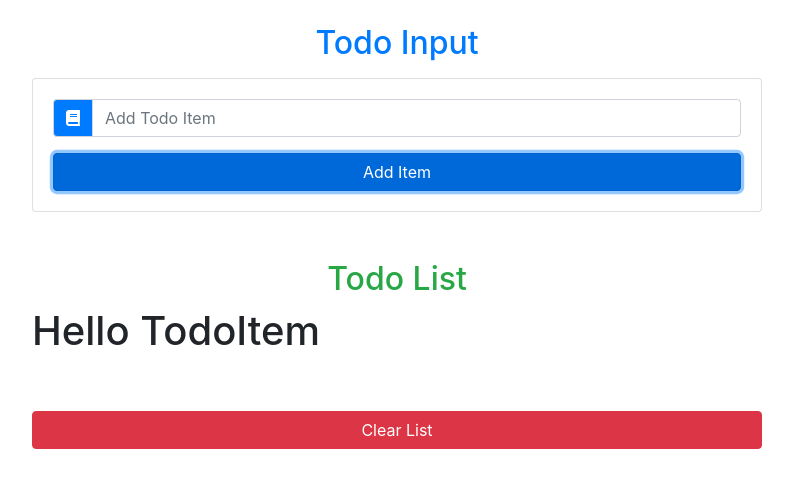
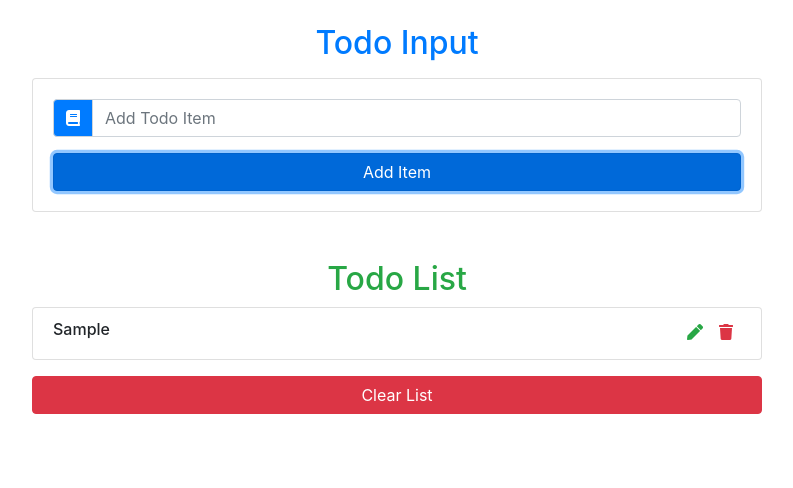
Before and after one commit to akash02-das/todo-list, a React (Create React App) app: page / in a window 1280 px wide. Both pictures are taken after typing "Sample" into the empty fields and a click on the button "Add Item". Shown: the top 488 px of the page, without its empty margins (243-1036 px from the left). Built offline with nearby package versions, Linux system fonts and the light colour scheme.

Commit message:
todoItem component

```diff
--- a/src/components/TodoItem.js
+++ b/src/components/TodoItem.js
@@ -2,10 +2,19 @@ import React, { Component } from "react";
 
 export class TodoItem extends Component {
   render() {
+    const { title, handleEdit, handleDelete } = this.props;
     return (
-      <div>
-        <h1>Hello TodoItem</h1>
-      </div>
+      <li className="list-group-item text-capitalize d-flex justify-content-between">
+        <h6>{title}</h6>
+        <div>
+          <span className="text-success mx-2" onClick={handleEdit}>
+            <i className="fas fa-pen"></i>
+          </span>
+          <span className="text-danger mx-2" onClick={handleDelete}>
+            <i className="fas fa-trash"></i>
+          </span>
+        </div>
+      </li>
     );
   }
 }
--- a/src/components/TodoList.js
+++ b/src/components/TodoList.js
@@ -6,25 +6,27 @@ export class TodoList extends Component {
     const { items, handleEdit, handleDelete, clearList } = this.props;
 
     return (
-      <ul className="list-group my-5">
+      <div className="my-5">
         <h2 className="text-success text-center text-capitalize">todo list</h2>
+        <ul className="list-group">
           {items.map((item) => {
             return (
               <TodoItem
                 key={item.id}
                 title={item.title}
-              handleEdit={handleEdit}
-              handleDelete={handleDelete}
+                handleEdit={() => handleEdit(item.id)}
+                handleDelete={() => handleDelete(item.id)}
               />
             );
           })}
+        </ul>
         <button
-          className="btn btn-block btn-danger text-capitalize my-5"
+          className="btn btn-block btn-danger text-capitalize my-3"
           onClick={clearList}
         >
           clear list
         </button>
-      </ul>
+      </div>
     );
   }
 }
```
Also changed, not shown: 1 other file (tests, documents, lock files or other folders). Lines whose indentation alone changed are shown as unchanged.
